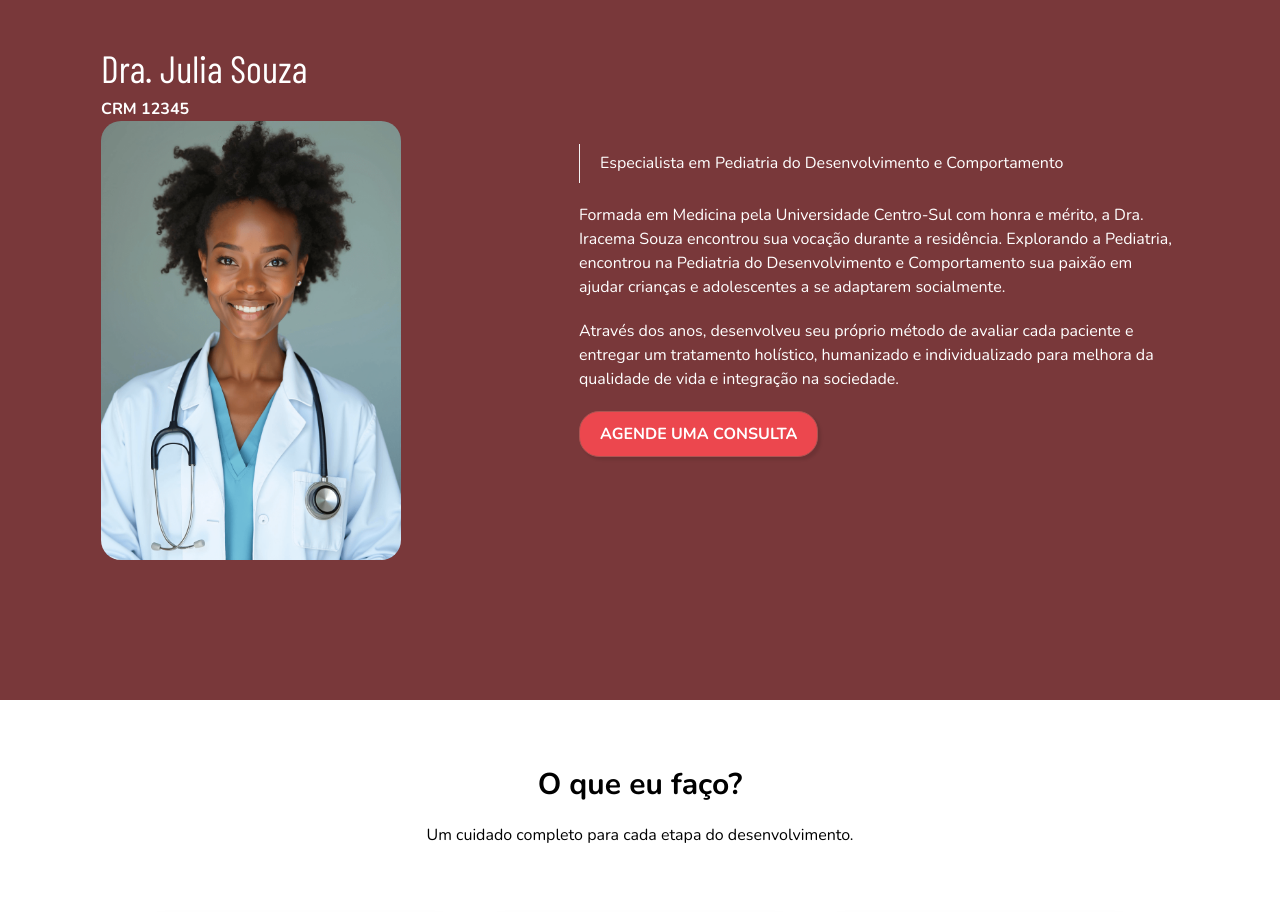
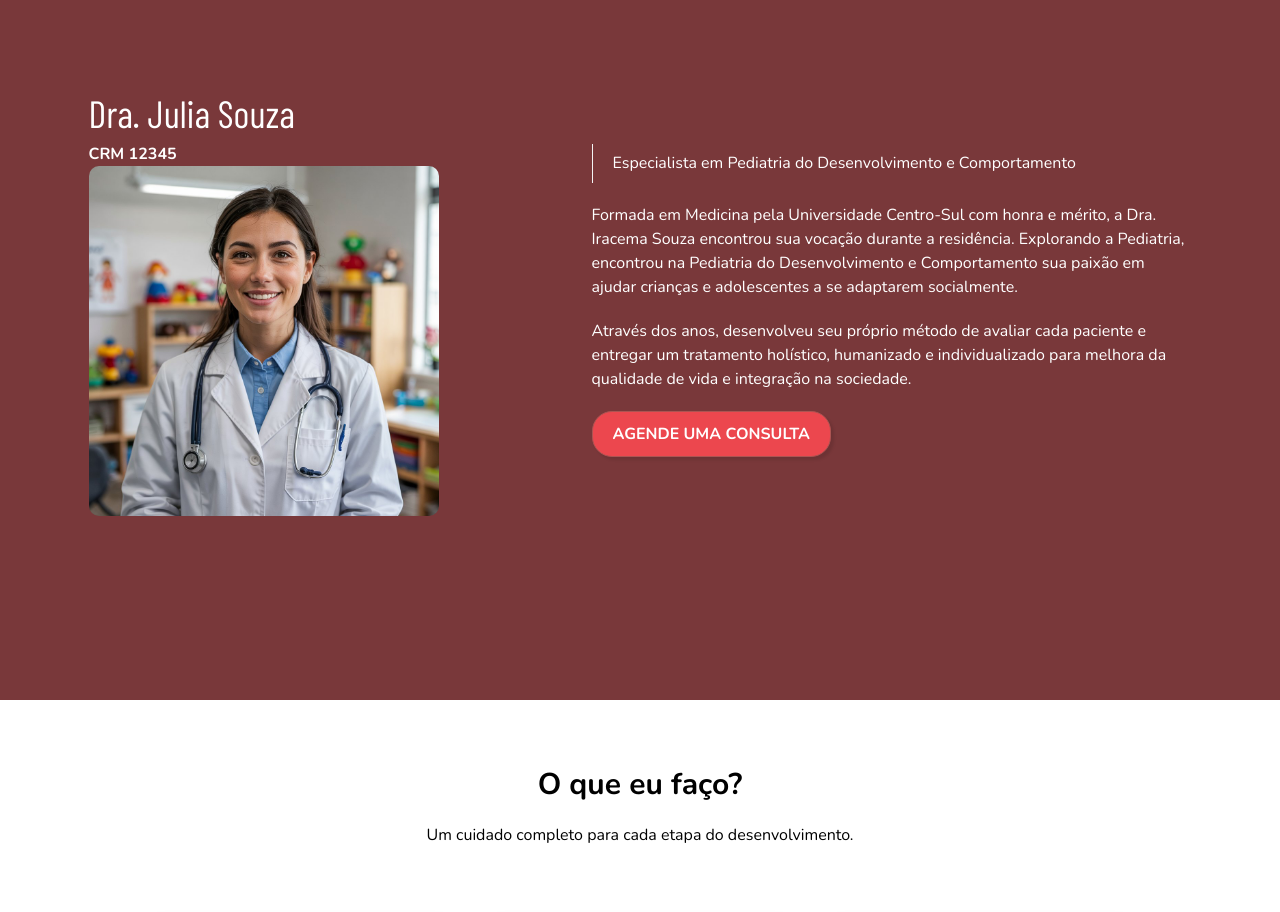
Before and after one commit to santiagobruna/portfolio-julia, a React (Vite) app: page / in a window 1280 px wide. Shown: the part 1000-1912 px from the top of the page. Built offline with nearby package versions, Linux system fonts and the light colour scheme; a web font is replaced by a local one.

Commit message:
trocando a imagem da pediatra

```diff
--- a/src/components/Sobre/index.tsx
+++ b/src/components/Sobre/index.tsx
@@ -3,7 +3,7 @@ import Aos from "aos"
 import "aos/dist/aos.css";
 import * as S from './style'
 import { Button } from '../../styles/GlobalStyle'
-import pediadraImg from '/pediatra.png'
+import pediadraImg from '/pediatra.jpeg'
 const Sobre = () => {
 
     useEffect(() => {
--- a/src/components/Sobre/style.ts
+++ b/src/components/Sobre/style.ts
@@ -22,9 +22,9 @@ export const Titulo = styled.h2`
     font-family: "Barlow Condensed", sans-serif;
 `
 export const Profile = styled.img`
-    max-width: 300px;
+    max-width: 350px;
     width: 100%;
-    border-radius: 20px;
+    border-radius: 10px;
     cursor: pointer;
 `
 export const ContainerProfissao = styled.div`
```
Also changed, not shown: public/pediatra.jpeg (added), public/pediatra.png (deleted).
